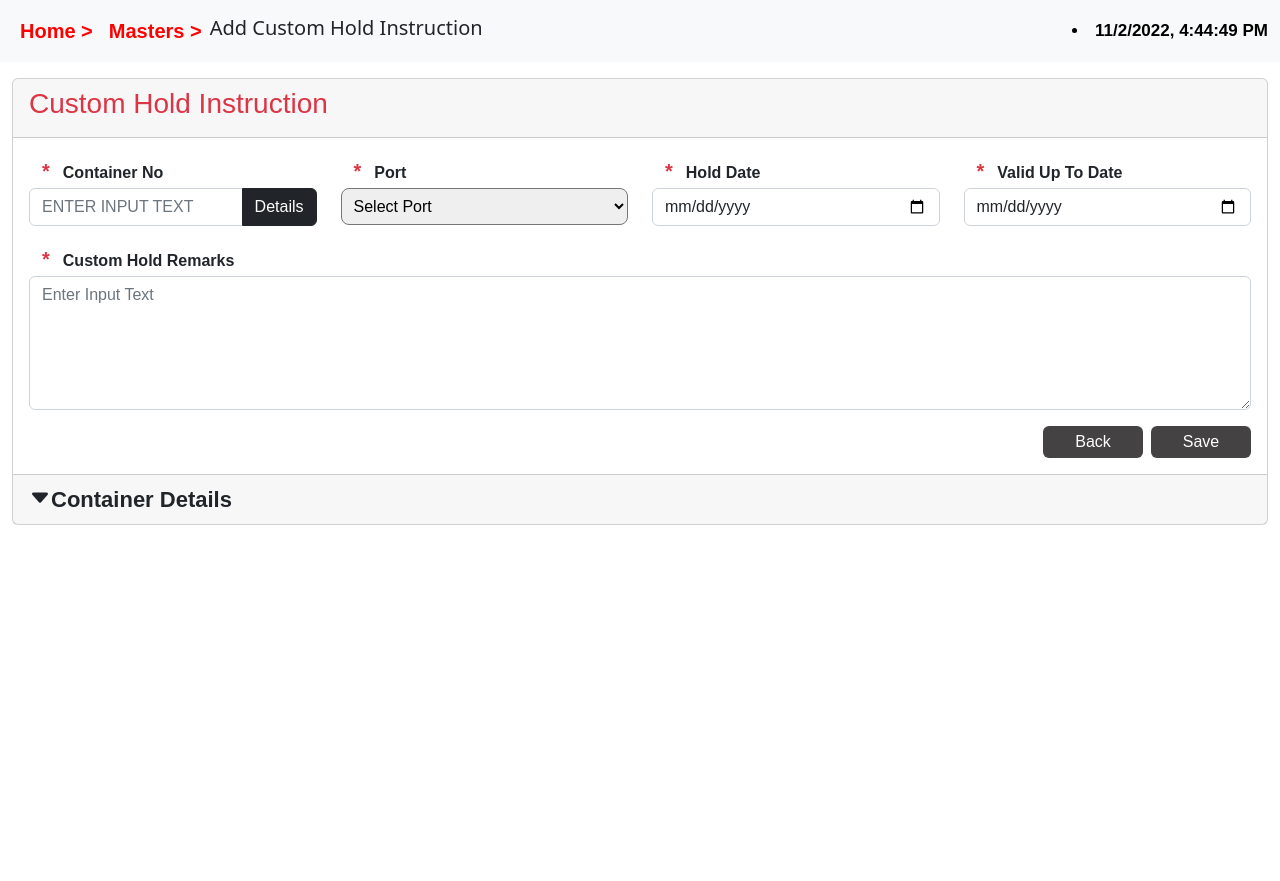
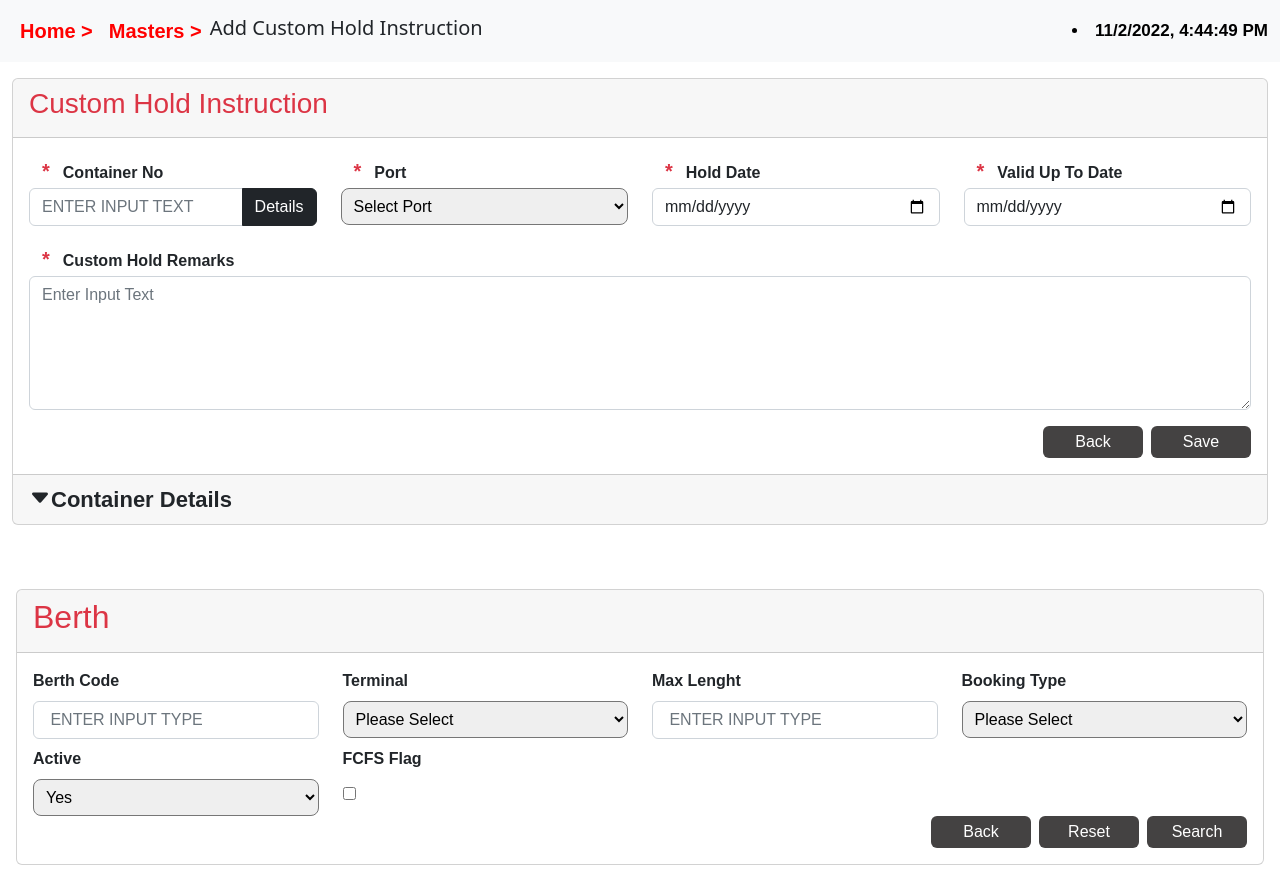
Before and after one commit to suraj1724/Port-, a plain HTML site: page index.html in a window 1280 px wide. Before the commit the page ends 800 px from the top, so only its background shows below. Drawn offline with nearby package versions, Linux system fonts and the light colour scheme.

Commit message:
another card
gh

```diff
--- a/index.html
+++ b/index.html
@@ -88,7 +88,8 @@
           </div>
         </div>
         <div class="row save mt-3">
-          <div class="col-md"><button class="btn float-end"  >Save</button> <span><button class="btn back float-end me-2 ">Back</button></span></div>
+          <div class="col-md"><button class="btn float-end">Save</button> <span><button
+                class="btn back float-end me-2 ">Back</button></span></div>
         </div>
 
 
@@ -97,12 +98,92 @@
       </div>
       <div class="card-footer">
 
-          <span class="bi bi-caret-down-fill" id="Details">Container Details</span>
+        <span class="bi bi-caret-down-fill" id="Details">Container Details</span>
 
       </div>
 
+    </div>
 
-      <script src="./index.js"></script>
+  </div>
+
+  <div class="container-fluid mt-5 p-3">
+    <div class="card " style="width:100;">
+      <div class="card-header">
+        <h2 class="text-danger">Berth</h2>
+      </div>
+
+      <div class="card-body">
+        <div class="row">
+          <div class="col-md">
+            <label for="">Berth Code</label>
+            <input type="text" class="form-control mt-2 " placeholder=" ENTER INPUT TYPE ">
+          </div>
+          <div class="col-md">
+            <label for="">Terminal</label>
+            <div class="mt-2">
+              <select name="" id="select" class="w-100 p-2 rounded-3">
+                <option value="">Please Select</option>
+                <option value=""></option>
+                <option value=""> </option>
+                <option value=""></option>
+                <option value=""> </option>
+
+              </select>
+            </div>
+          </div>
+          <div class="col-md">
+            <label for="">Max Lenght</label>
+            <input type="text" class="form-control mt-2" placeholder=" ENTER INPUT TYPE ">
+          </div>
+          <div class="col-md">
+            <label for="">Booking Type</label>
+            <div class="mt-2">
+              <select name="" id="select" class="w-100 p-2 rounded-3">
+                <option value="">Please Select</option>
+                <option value=""></option>
+                <option value=""> </option>
+                <option value=""></option>
+                <option value=""> </option>
+
+              </select>
+            </div>
+          </div>
+        </div>
+        <div class="row mt-2">
+          <div class="col-md">
+            <label for="">Active</label>
+            <div class="mt-2">
+              <select name="" id="select" class="w-100 p-2 rounded-3">
+                <option value="">Yes</option>
+                <option value=""></option>
+                <option value=""> </option>
+                <option value=""></option>
+                <option value=""> </option>
+
+              </select>
+            </div>
+          </div>
+          <div class="col-md">
+            <label for="">FCFS Flag</label>
+            <div>
+              <input type="checkbox" class="mt-3" >
+            </div>
+          </div>
+          <div class="col-md">
+
+          </div>
+          <div class="col-md">
+
+          </div>
+        </div>
+        <div class="row">
+          <div class="col-md reset"><button class="btn float-end">Search</button><span><button class="btn float-end me-2 ">Reset</button></span><span><button class="btn float-end me-2 ">Back</button></span></div>
+        </div>
+
+      </div>
+    </div>
+  </div>
+  <script src="./index.js"></script>
 </body>
 
 </html>
--- a/sass/style.scss
+++ b/sass/style.scss
@@ -39,3 +39,9 @@
 
 
 }
+.reset button{
+   color: white;
+   background-color: rgb(68, 66, 66);
+width: 100px;
+   padding: 3px;
+}
```
Also changed, not shown: sass/style.css, 1 other file.
